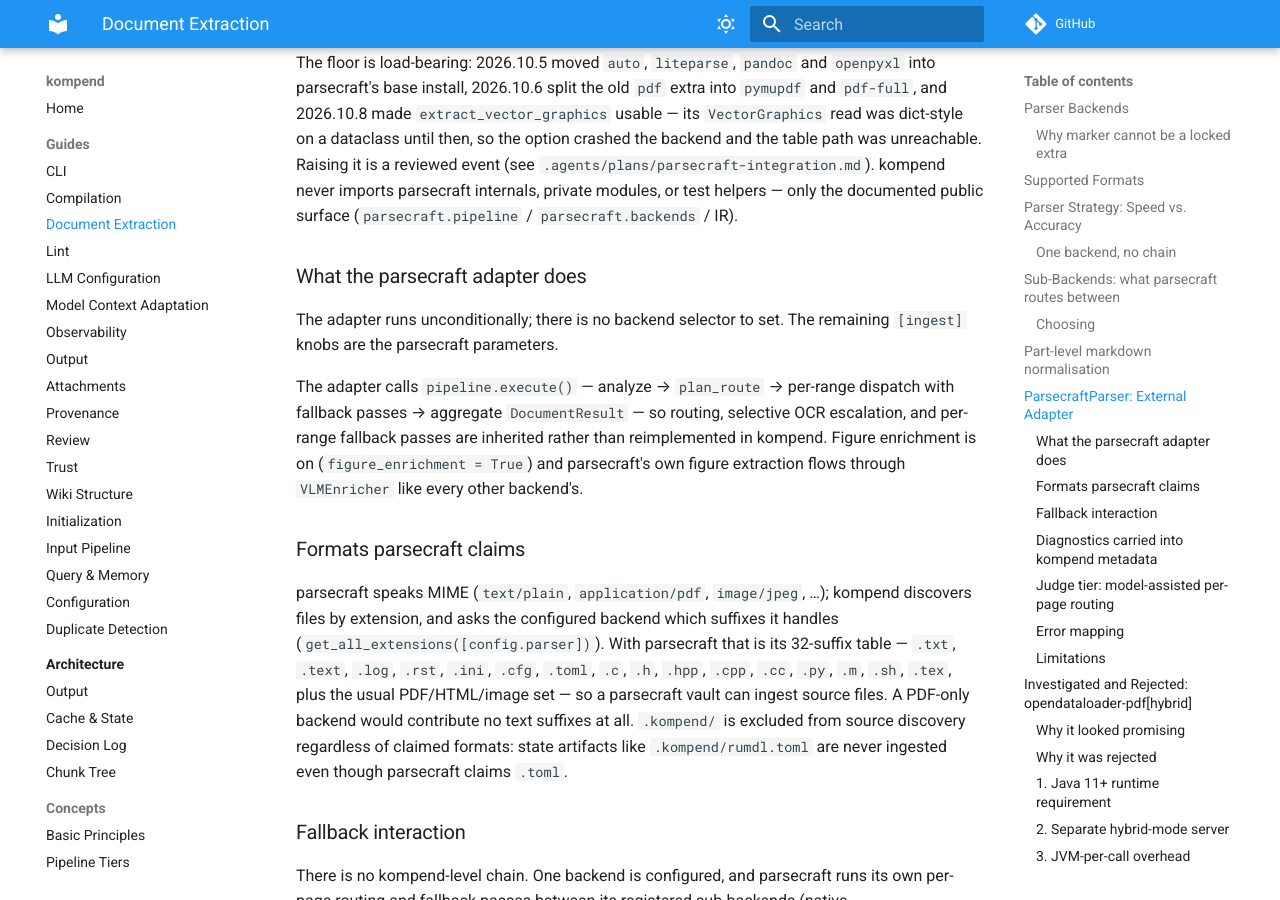
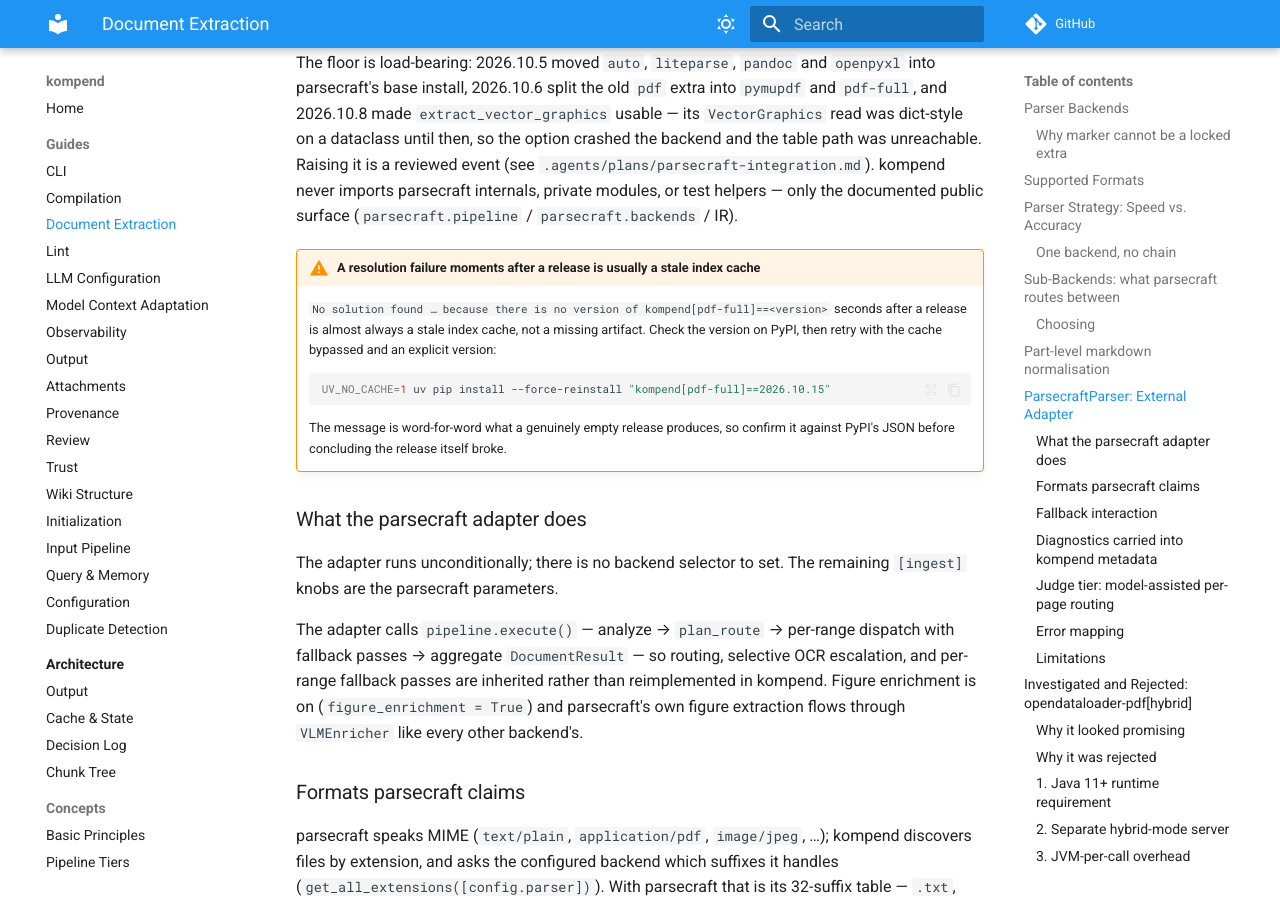
Before and after one commit to jr2804/kompend, an MkDocs documentation site: the page built from docs/guides/document-extraction.md, in a window 1280 px wide and 900 px high, scrolled down 4614 px. Built offline with MkDocs 1.6.1 and Material for MkDocs 9.7.7, drawn with Linux system fonts in a browser that asks for light colours; comment, search, counter and statistics services are not loaded.

Commit message:
docs: note the stale-index-cache failure when a release looks empty [skip release]
A consumer hit `No solution found ... because there is no version of
kompend[pdf-full]==<version>` seconds after a release published cleanly - a
stale uv index cache, not a missing artifact. The message is word-for-word what
a genuinely empty release produces, and this project has had one, so the failure
sends the reader chasing a phantom. Record the check and the fix where the
install command is documented.

````diff
--- a/docs/guides/document-extraction.md
+++ b/docs/guides/document-extraction.md
@@ -178,6 +178,20 @@ the option crashed the backend and the table path was unreachable. Raising it
 is a reviewed event (see `.agents/plans/parsecraft-integration.md`). kompend
 never imports parsecraft internals, private modules, or test helpers — only the
 documented public surface (`parsecraft.pipeline` / `parsecraft.backends` / IR).
+
+!!! warning "A resolution failure moments after a release is usually a stale index cache"
+
+    `No solution found … because there is no version of kompend[pdf-full]==<version>`
+    seconds after a release is almost always a stale index cache, not a missing
+    artifact. Check the version on PyPI, then retry with the cache bypassed and an
+    explicit version:
+
+    ```bash
+    UV_NO_CACHE=1 uv pip install --force-reinstall "kompend[pdf-full]==2026.10.15"
+    ```
+
+    The message is word-for-word what a genuinely empty release produces, so
+    confirm it against PyPI's JSON before concluding the release itself broke.
 
 ### What the parsecraft adapter does
 
````
